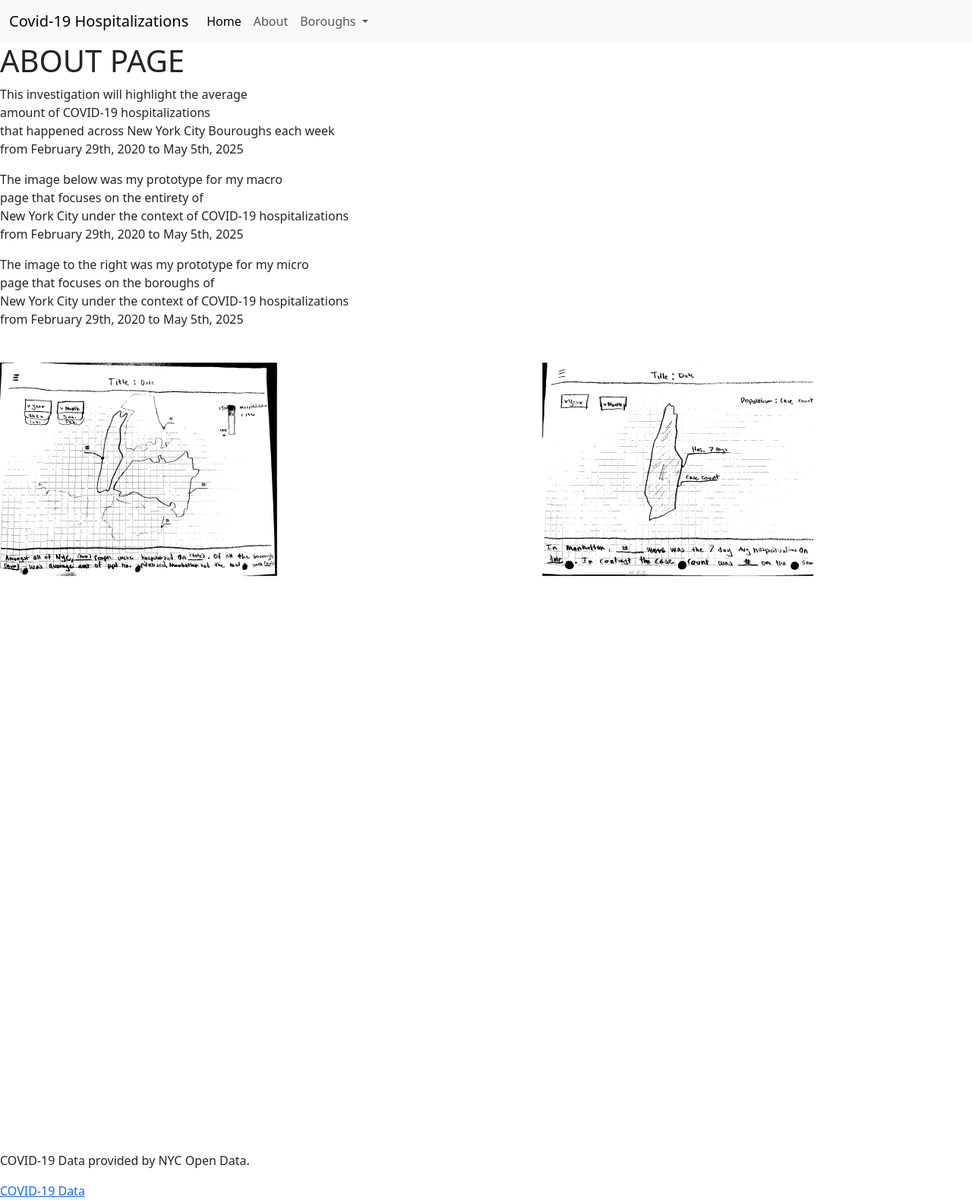
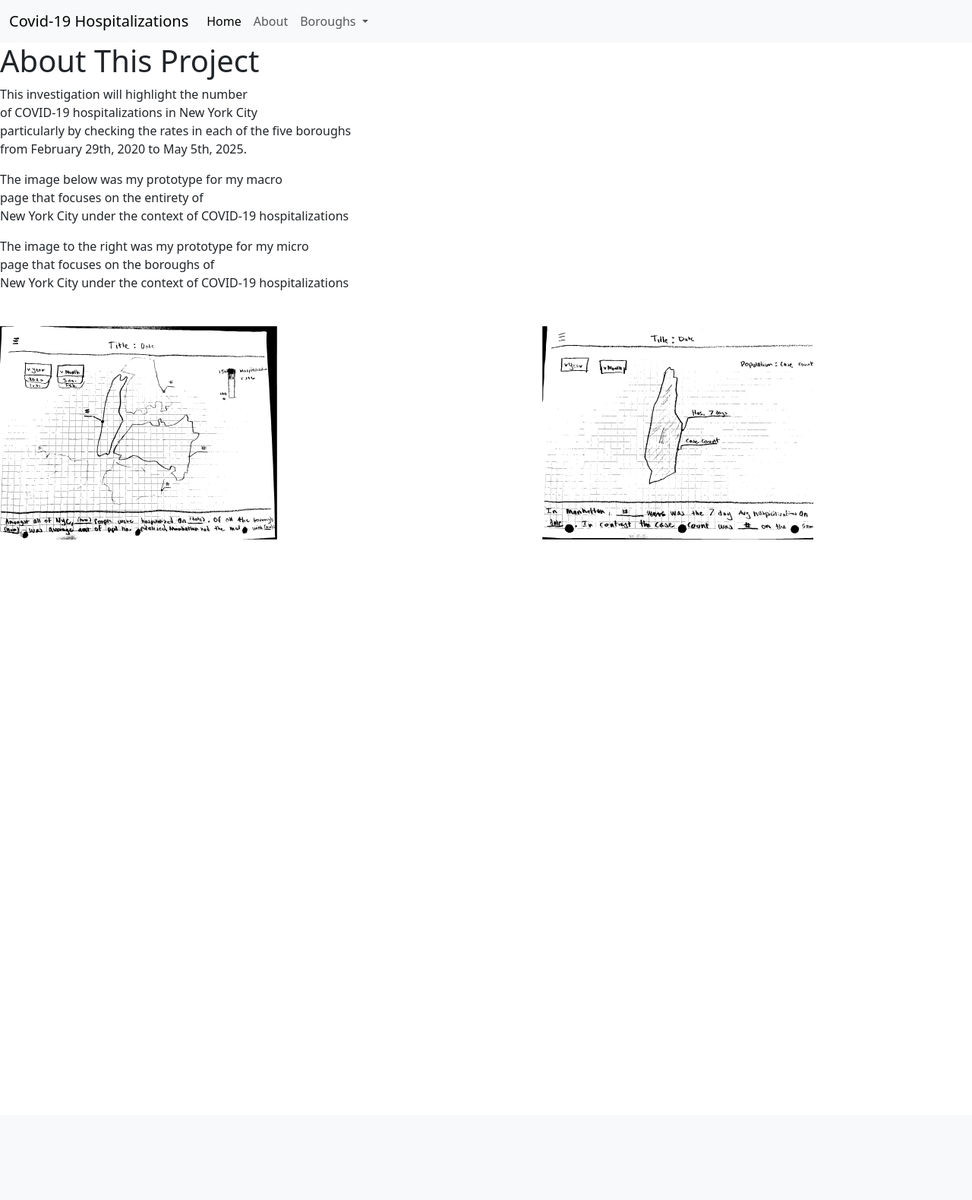
Before and after one commit to era-trin/Data-Journalism-Final, a Flask app: page /about in a window 1280 px wide. Shown: the whole page at 76% size. After the commit the page ends 710 px from the top, so only its background shows below. Run offline with Flask 3, Linux system fonts and the light colour scheme.

```diff
--- a/FinalDJProject/templates/about.html
+++ b/FinalDJProject/templates/about.html
@@ -15,24 +15,22 @@
 
 
 
-<h1>ABOUT PAGE</h1>
+<h1>About This Project</h1>
 <script src="https://cdn.jsdelivr.net/npm/bootstrap@5.3.6/dist/js/bootstrap.bundle.min.js" integrity="sha384-j1CDi7MgGQ12Z7Qab0qlWQ/Qqz24Gc6BM0thvEMVjHnfYGF0rmFCozFSxQBxwHKO" crossorigin="anonymous"></script>
-<p style="text-align: justify;">This investigation will highlight the average<br>
-     amount of COVID-19 hospitalizations<br>
-    that happened across New York City Bouroughs each week <br>
-     from February 29th, 2020 to May 5th, 2025 </p>
+<p style="text-align: justify;">This investigation will highlight the number<br>
+    of COVID-19 hospitalizations in New York City<br>
+    particularly by checking the rates in each of the five boroughs <br>
+     from February 29th, 2020 to May 5th, 2025.</p>
 
 
 
      <p style="text-align: justify;">The image below was my prototype for my macro<br>
      page that focuses on the entirety of<br>
-    New York City under the context of COVID-19 hospitalizations <br>
-     from February 29th, 2020 to May 5th, 2025 </p>
+    New York City under the context of COVID-19 hospitalizations </p>
 
      <p style="text-align: justify;">The image to the right was my prototype for my micro<br>
      page that focuses on the boroughs of<br>
-    New York City under the context of COVID-19 hospitalizations <br>
-     from February 29th, 2020 to May 5th, 2025 </p>
+    New York City under the context of COVID-19 hospitalizations</p>
 
 {%include 'macro_prototype.svg'%}
 
@@ -41,7 +39,7 @@
 
 
 
-{% include 'footer.html' %}
+
 
 </body>
 </html>
--- a/FinalDJProject/templates/footer.html
+++ b/FinalDJProject/templates/footer.html
@@ -21,7 +21,18 @@
   {% elif borough == "Staten Island" %}
     <p>Data for Staten Island provided by NYC Open Data.</p>
   {% else %}
-    <p>COVID-19 Data provided by NYC Open Data.</p>
+    <p style = "margin-top:20px" >Some of the takeaways from this project include the following:<br>
+      1) Brooklyn and Queens had the highest number of hospitalizations <br>
+      during the peaks of the pandemic. This was unsurprising because it reflected their
+      larger populations. <br>
+
+      2) The Bronx had the highest hospitalizations per capita.<br>
+
+      3) Staten Island had the lowest number of hospitalizations largely due <br>
+      its proportionally small population.
+    </p>
+
+      COVID-19 Data provided by NYC Open Data.</p>
   {% endif %}
 
 
```
Also changed, not shown: FinalDJProject/templates/borough.html (+3 -10 lines).
